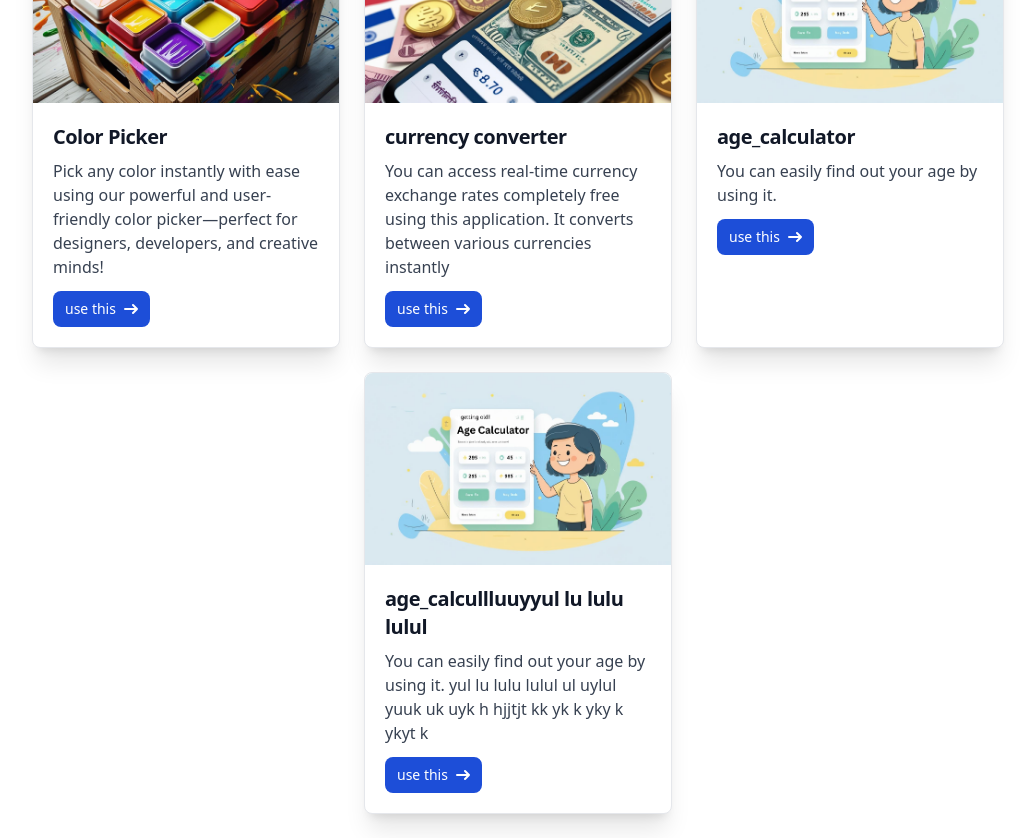
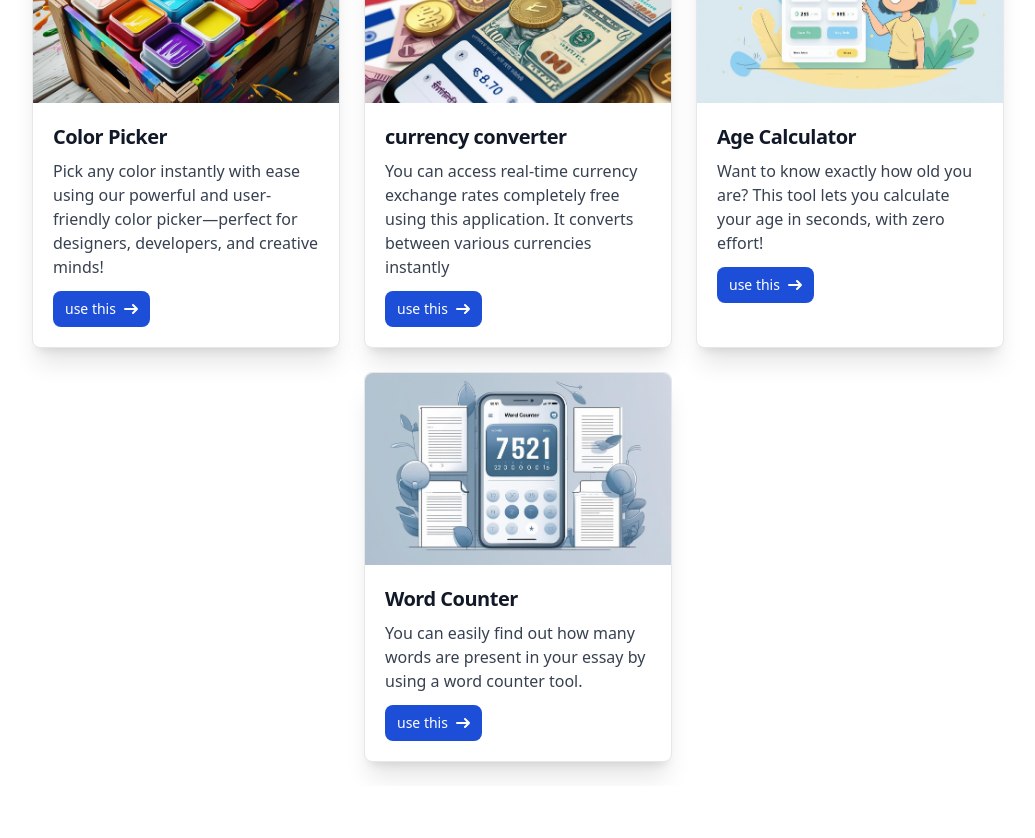
Before and after one commit to shohanur021/mini_projects, a React (Vite) app: page / in a window 1280 px wide. Shown: the part 680-1518 px from the top of the page, without its empty margins (122-1157 px from the left). After the commit the page ends 1466 px from the top, so only its background shows below. Built offline with nearby package versions, Linux system fonts and the light colour scheme.

Commit message:
slightly change

```diff
--- a/src/Components/Home/Home.jsx
+++ b/src/Components/Home/Home.jsx
@@ -42,17 +42,18 @@ const Home = () => {
       starting_date: "27/06/25",
     },
     {
-      name: "age_calculator",
-      description: "You can easily find out your age by using it.",
+      name: "Age Calculator",
+      description:
+        "Want to know exactly how old you are? This tool lets you calculate your age in seconds, with zero effort!",
       image: age_cal,
       starting_date: "17/06/25",
     },
     {
-      name: "age_calcullluuyyul lu lulu lulul",
+      name: "Word Counter",
       description:
-        "You can easily find out your age by using it. yul lu lulu lulul ul uylul yuuk uk uyk h hjjtjt kk yk k yky k ykyt k ",
-      image: age_cal,
-      starting_date: "17/06/25",
+        "You can easily find out how many words are present in your essay by using a word counter tool.",
+      image: word_counter,
+      starting_date: "21/06/25",
     },
   ];
 
```
